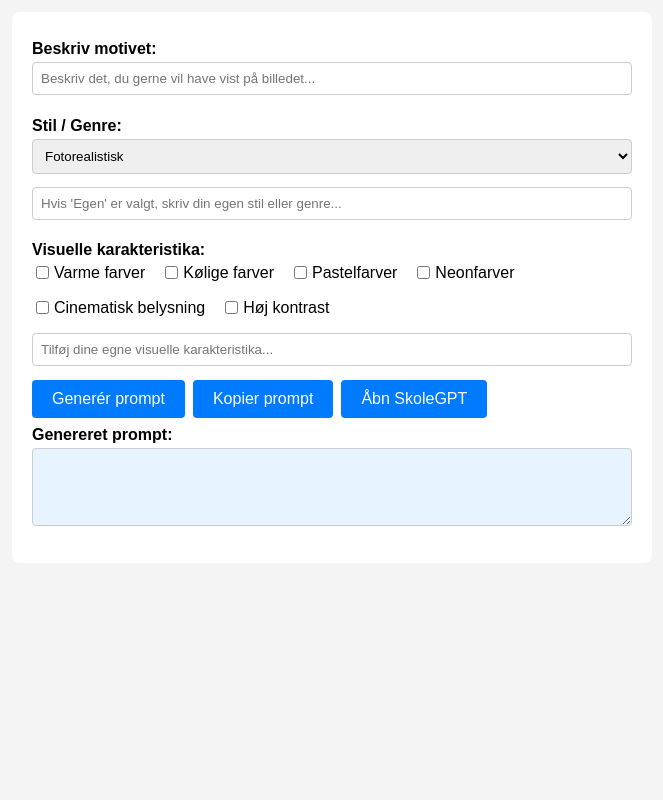
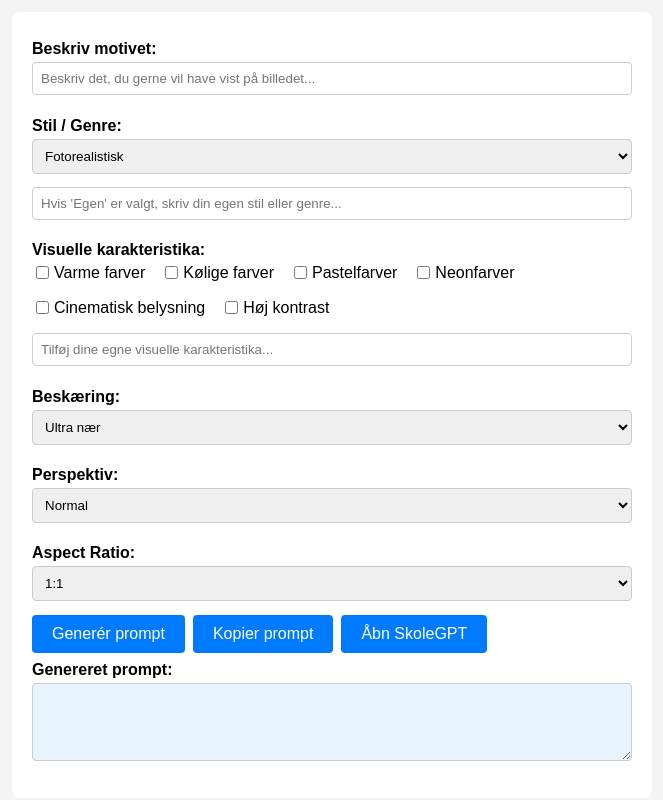
Before and after one commit to andreaslindegaard/UGAI, a plain HTML site: page billedeprompt.html in a window 1280 px wide. Shown: the part 418-1218 px from the top of the page, without its empty margins (308-971 px from the left). Before the commit the page ends 1001 px from the top, so only its background shows below. Drawn offline with Linux system fonts and the light colour scheme.

Commit message:
git push

```diff
--- a/billedeprompt.html
+++ b/billedeprompt.html
@@ -134,6 +134,33 @@
     </div>
     <input type="text" id="visualCustom" placeholder="Tilføj dine egne visuelle karakteristika..." />
 
+    <!-- Beskæring -->
+    <label for="croppingSelect">Beskæring:</label>
+    <select id="croppingSelect">
+      <option value="ultra nær">Ultra nær</option>
+      <option value="nær">Nær</option>
+      <option value="halv total">Halv total</option>
+      <option value="total">Total</option>
+      <option value="super total">Super total</option>
+    </select>
+
+    <!-- Perspektiv -->
+    <label for="perspectiveSelect">Perspektiv:</label>
+    <select id="perspectiveSelect">
+      <option value="normal">Normal</option>
+      <option value="fugleperspektiv">Fugleperspektiv</option>
+      <option value="frøperspektiv">Frøperspektiv</option>
+    </select>
+
+    <!-- Aspect Ratio -->
+    <label for="aspectRatioSelect">Aspect Ratio:</label>
+    <select id="aspectRatioSelect">
+      <option value="1:1">1:1</option>
+      <option value="16:9">16:9</option>
+      <option value="4:3">4:3</option>
+      <option value="3:2">3:2</option>
+    </select>
+
     <!-- Generer prompt-knap -->
     <div class="button-row">
       <button onclick="generatePrompt()">Generér prompt</button>
@@ -152,7 +179,11 @@
       const styleCustom = document.getElementById('styleCustom').value.trim();
       const finalStyle = style === 'Custom' && styleCustom ? styleCustom : style;
 
-      let finalPrompt = `Generér et billede: detaljeret illustration af ${motif}, i ${finalStyle} stil.`;
+      const cropping = document.getElementById('croppingSelect').value;
+      const perspective = document.getElementById('perspectiveSelect').value;
+      const aspectRatio = document.getElementById('aspectRatioSelect').value;
+
+      let finalPrompt = `Generér et billede: detaljeret illustration af ${motif}, i ${finalStyle} stil, med beskæring ${cropping}, perspektiv ${perspective} og aspect ratio ${aspectRatio}.`;
       document.getElementById('promptOutput').value = finalPrompt;
     }
 
```
